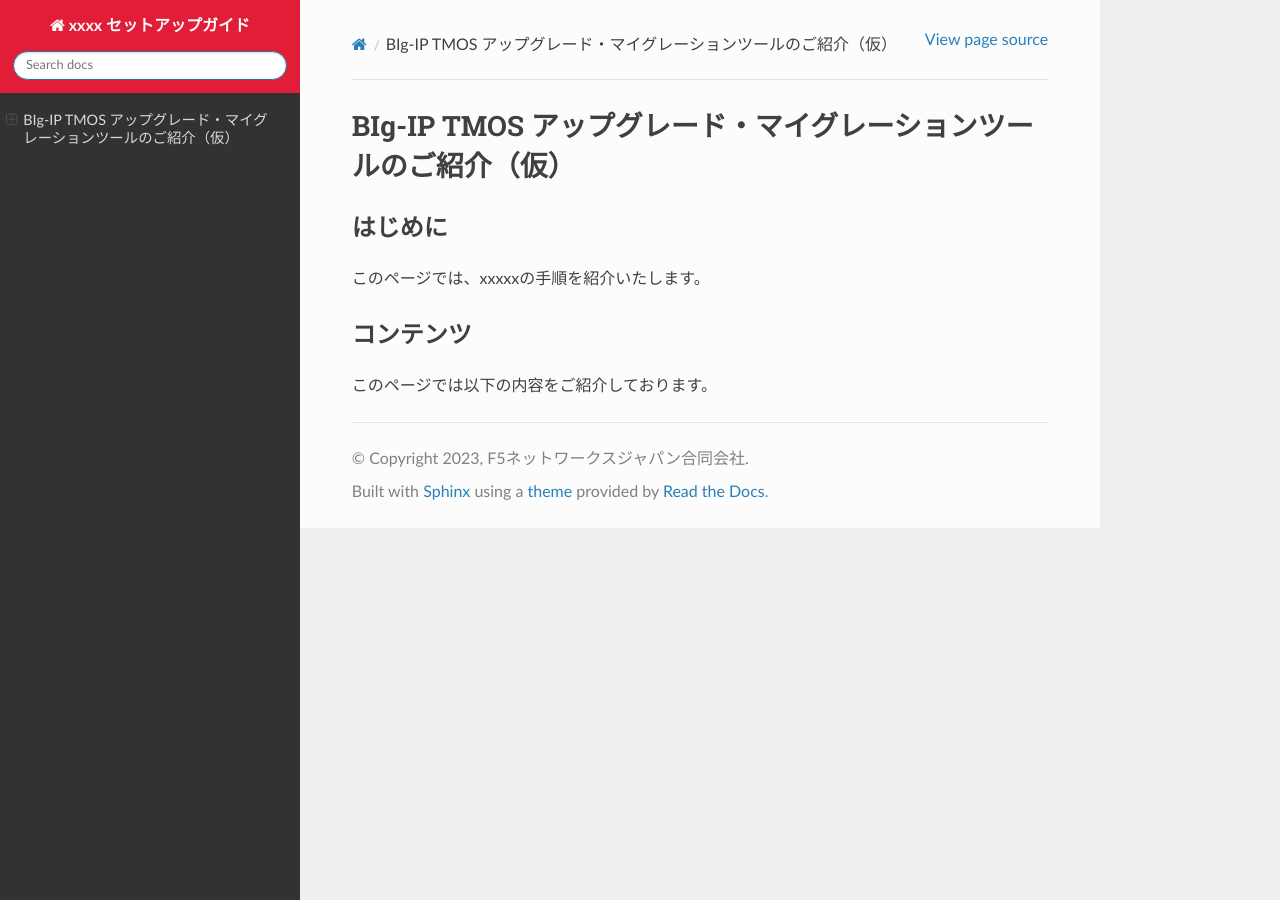
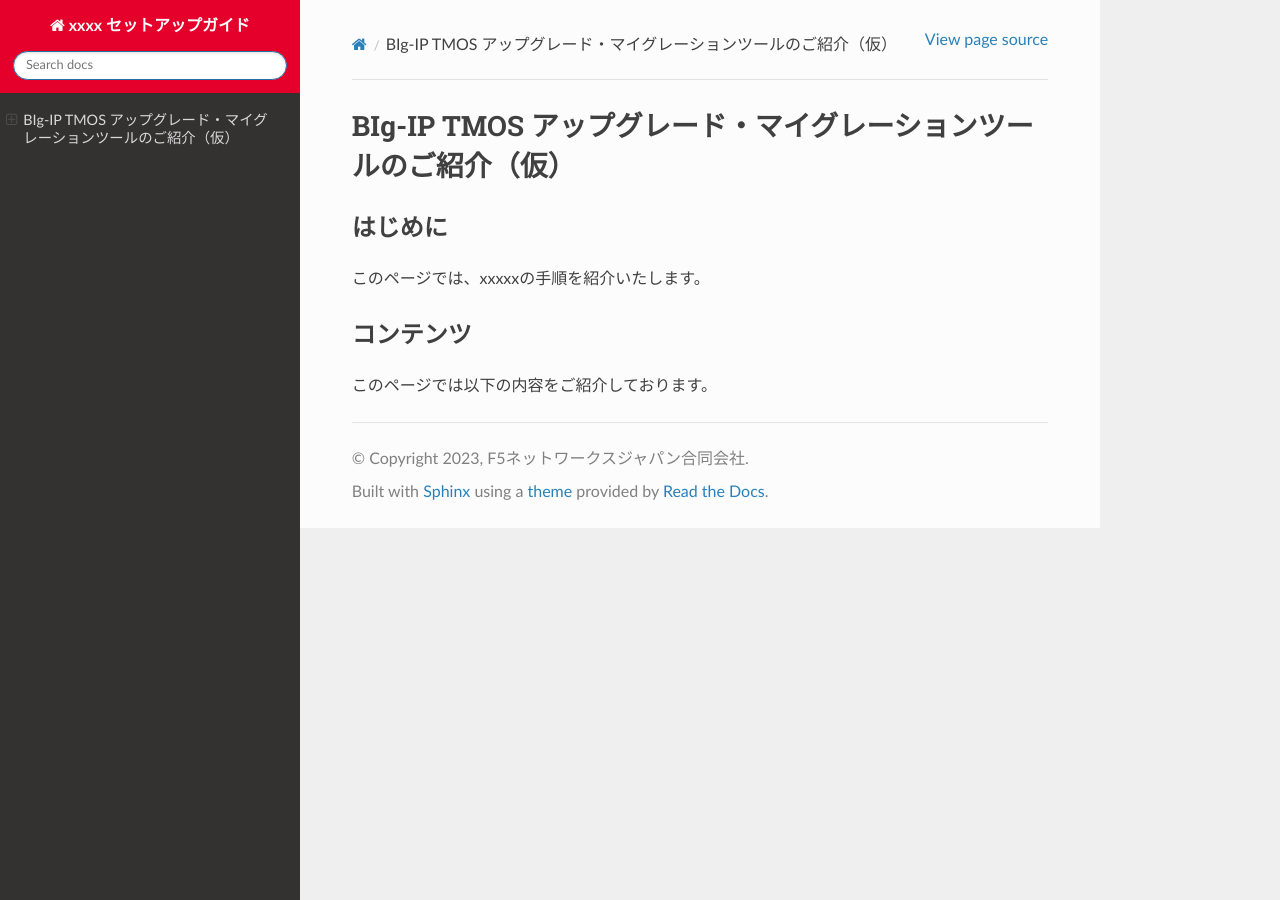
Before and after one commit to BeF5/f5j-upgrade-migration-utility, a Sphinx documentation site: the page built from docs/index.rst, in a window 1280 px wide. Built offline with Sphinx 7.4.7 and the Read the Docs theme 2.0.0, drawn with Linux system fonts in a browser that asks for light colours.

Commit message:
Update custom.css

```diff
--- a/docs/_static/custom.css
+++ b/docs/_static/custom.css
@@ -1,3 +1,7 @@
 .wy-side-nav-search {
-    background-color: #e21d38; /* 任意の背景色に変更 */
+    background-color: #e4002b; /* 任意の背景色に変更 */
 }
+
+.wy-nav-top {
+    background-color: #e4002b; /* 任意の背景色に変更 */
+}
```
